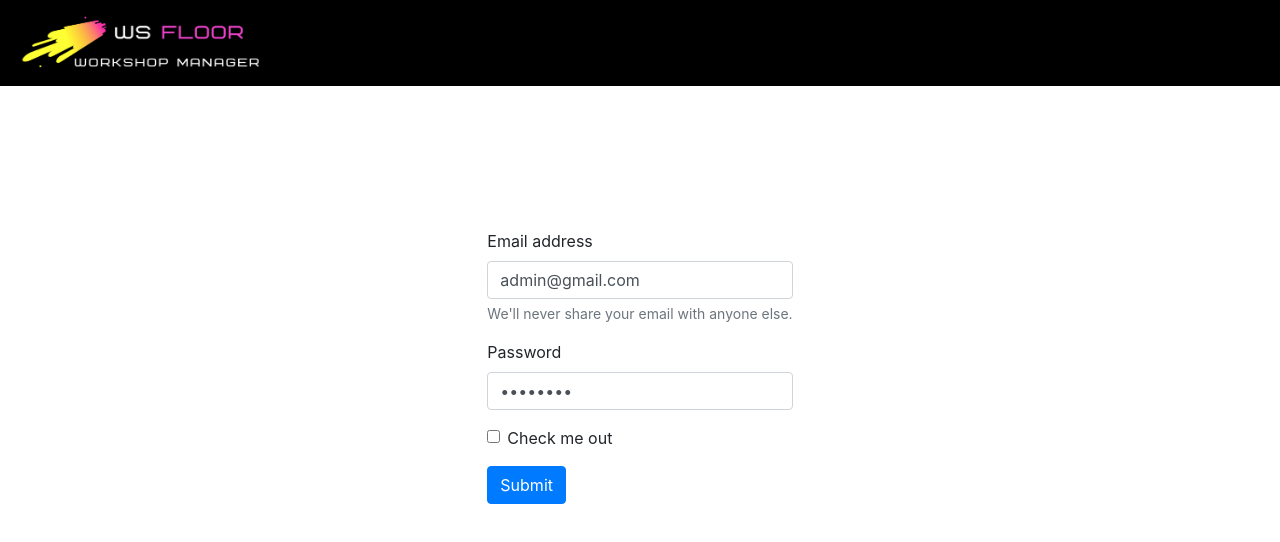
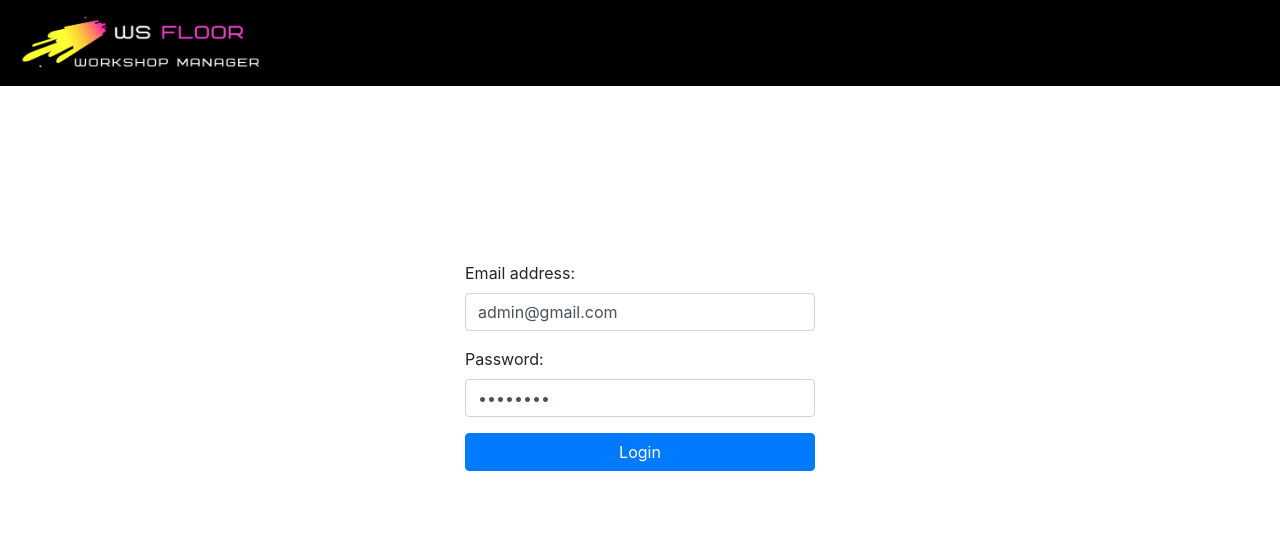
Before and after one commit to majster-pl/ws-floor-webapp, a React (Create React App) app: page /login in a window 1280 px wide. Shown: the top 542 px of the page. Built offline with nearby package versions, Linux system fonts and the light colour scheme.

Commit message:
Add feedback to login page...

```diff
--- a/src/routes/auth/login/Login.css
+++ b/src/routes/auth/login/Login.css
@@ -5,3 +5,7 @@
     height: 70vh;
     min-height: 300px;
   }
+
+  form {
+    min-width: 350px;
+  }
--- a/src/routes/auth/login/Login.js
+++ b/src/routes/auth/login/Login.js
@@ -1,37 +1,49 @@
 import { Form, Button, Row, Col } from "react-bootstrap";
-import { useState } from "react";
+import { useState, useEffect } from "react";
 import "./Login.css";
-import LoginLogic from './LoginLogic'
+import LoginLogic from "./LoginLogic";
+
+const Login = (setLoggedIn) => {
+  const {
+    username,
+    password,
+    sendGetRequest,
+    setUsername,
+    setPassword,
+    errorMessage,
+    isLoading,
+  } = LoginLogic(setLoggedIn);
+  // const [validated, setValidated] = useState(false);
 
 
-const Login = (setLoggedIn) => {
-
-    const {username, password, sendGetRequest, setUsername, setPassword} = LoginLogic(setLoggedIn);
 
   return (
     <div className="center">
       <Form
+        noValidate
+        // validated={validated}
         onSubmit={(e) => {
           sendGetRequest(e);
         }}
       >
         <Form.Group controlId="formBasicEmail">
-          <Form.Label>Email address</Form.Label>
+          <Form.Label>Email address:</Form.Label>
           <Form.Control
             type="email"
+            // className="is-invalid"
             placeholder="Enter email"
             defaultValue={username}
             onChange={(e) => {
               setUsername(e.target.value);
             }}
           />
-          <Form.Text className="text-muted">
-            We'll never share your email with anyone else.
-          </Form.Text>
+          <Form.Control.Feedback type="invalid">
+            Please enter user email address.
+          </Form.Control.Feedback>
         </Form.Group>
 
         <Form.Group controlId="formBasicPassword">
-          <Form.Label>Password</Form.Label>
+          <Form.Label>Password:</Form.Label>
           <Form.Control
             type="password"
             placeholder="Password"
@@ -40,12 +52,21 @@ const Login = (setLoggedIn) => {
               setPassword(e.target.value);
             }}
           />
+          <Form.Control.Feedback type="invalid" className="is-invalid d-inline">
+            {errorMessage}
+          </Form.Control.Feedback>
         </Form.Group>
-        <Form.Group controlId="formBasicCheckbox">
+        {/* <Form.Group controlId="formBasicCheckbox">
           <Form.Check type="checkbox" label="Check me out" />
-        </Form.Group>
-        <Button variant="primary" type="submit">
-          Submit
+        </Form.Group> */}
+        {/* <p className="primary">{errorMessage}</p> */}
+        <Button
+          variant="primary"
+          type="submit"
+          block
+          disabled={isLoading}
+        >
+          {isLoading ? 'Logging in...' : 'Login'}
         </Button>
       </Form>
     </div>
--- a/src/routes/auth/login/LoginLogic.js
+++ b/src/routes/auth/login/LoginLogic.js
@@ -1,14 +1,14 @@
-import { useState, useEffect } from "react";
+import { useState } from "react";
 import { useHistory } from "react-router";
 import apiClient from "../../../service/api/api";
-import IsLoggedIn from "../../../components/CheckIfLoggedIn";
+// import IsLoggedIn from "../../../components/CheckIfLoggedIn";
 import Cookies from "js-cookie";
 
 const LoginLogic = ({ setLoggedIn }) => {
   const [username, setUsername] = useState("admin@gmail.com");
   const [password, setPassword] = useState("password");
-
-  //   IsLoggedIn();
+  const [errorMessage, setErrorMessage] = useState("");
+  const [isLoading, setLoading] = useState(false);
 
   const history = useHistory();
 
@@ -22,6 +22,8 @@ const LoginLogic = ({ setLoggedIn }) => {
 
   const sendGetRequest = (e) => {
     e.preventDefault();
+    setErrorMessage("");
+    setLoading(true);
     apiClient.get("/sanctum/csrf-cookie").then((response) => {
       apiClient
         .post("/login", {
@@ -36,11 +38,31 @@ const LoginLogic = ({ setLoggedIn }) => {
           history.push("/dashboard");
         })
         .catch((err) => {
-          console.log("Error: ", err);
+          setLoading(false);
+          // console.log("Error: ", err.response.data);
+          // console.log("Message: ", err.response.data.message);
+          // console.log("Error: ", err.response.status);
+          // console.log("Email Error: ", err.response.data.errors.email);
+          // console.log("Password Error: ", err.response.data.errors.password);
+          if (err.response.data.errors.email !== undefined) {
+            setErrorMessage(err.response.data.errors.email);
+          }
+          if (err.response.data.errors.password !== undefined) {
+            setErrorMessage(err.response.data.errors.password);
+          }
+
         });
     });
   };
-  return { username, password, sendGetRequest, setUsername, setPassword };
+  return {
+    username,
+    password,
+    sendGetRequest,
+    setUsername,
+    setPassword,
+    errorMessage,
+    isLoading,
+  };
 };
 
 export default LoginLogic;
```
